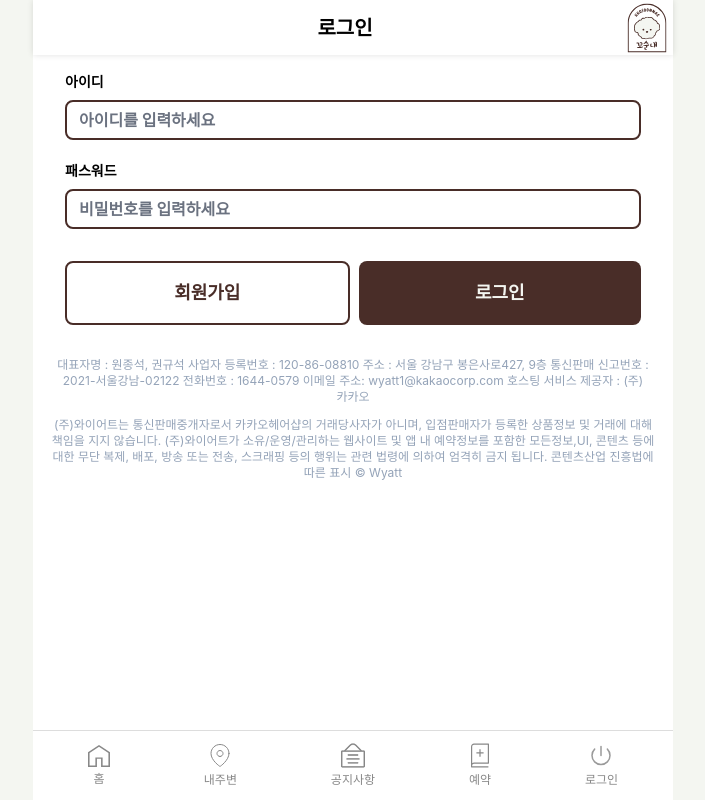
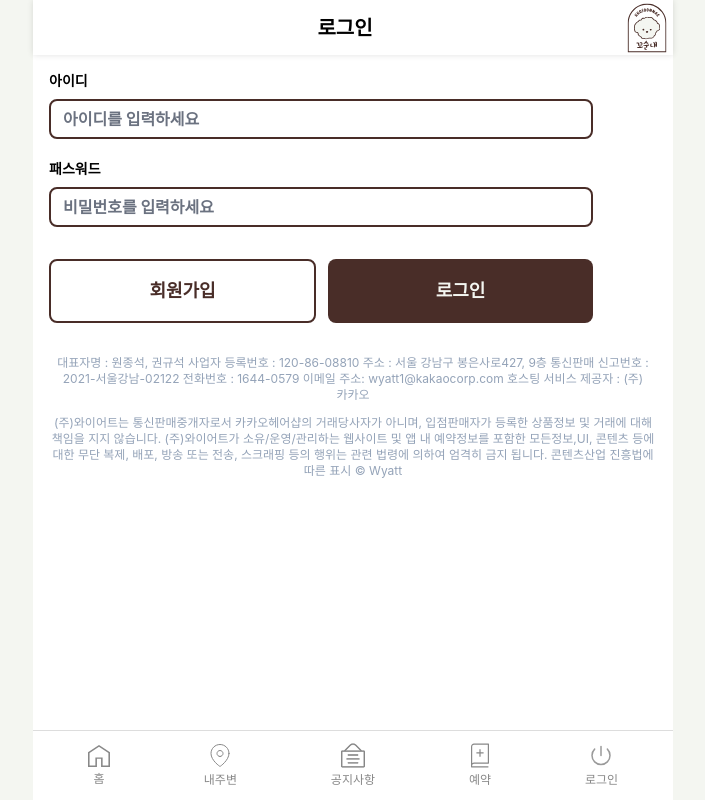
Before and after one commit to super-coding-3/kkosoonnae, a React (Create React App) app: page /login in a window 1280 px wide. Shown: the whole page, without its empty margins (287-992 px from the left). Built offline with nearby package versions, Linux system fonts and the light colour scheme; no server answers; the HTML template or start-up script is replaced by a standard one.

Commit message:
[fix]TailwindCss 로 수정

```diff
--- a/src/components/login/LoginPage.tsx
+++ b/src/components/login/LoginPage.tsx
@@ -2,7 +2,6 @@ import { Formik, Form, Field, ErrorMessage } from "formik";
 import { useNavigate } from "react-router-dom";
 import { LoginSchema } from "../../schema/formSchema";
 import React, { useState } from "react";
-import styled from "styled-components";
 import HttpClient from "../../utils/api/customAxios";
 import ToastMessage from "../common/ToastMessage";
 
@@ -11,7 +10,7 @@ const LoginPage: React.FC = () => {
   const [toastMessage, setToastMessage] = useState<string | null>(null);
 
   return (
-    <LogMainDiv className="px-4">
+    <div className="flex flex-col justify-center max-w-xl min-w-[320px] w-full h-full px-4 font-bold text-sm">
       {toastMessage && <ToastMessage message={toastMessage} />}
       <Formik
         initialValues={{
@@ -31,7 +30,7 @@ const LoginPage: React.FC = () => {
               localStorage.setItem("token", token);
               setTimeout(() => {
                 navigate("/");
-              }, 1000); // 1"초 후에 페이지 이동
+              }, 1000); // 1초 후에 페이지 이동
             })
             .catch((error) => {
               setToastMessage("로그인이 실패하였습니다");
@@ -42,36 +41,36 @@ const LoginPage: React.FC = () => {
         validationSchema={LoginSchema}
       >
         {({ isSubmitting }) => (
-          <Form className="mx-auto max-w-xl min-w-[320px] w-full mt-4 mb-4">
-            <ForminputDiv>
+          <Form className="mx-auto w-full mt-4 mb-4">
+            <div className="flex flex-col mb-4">
               <label htmlFor="loginId">아이디</label>
               <Field
                 type="text"
                 name="loginId"
                 placeholder="아이디를 입력하세요"
-                className="rounded-lg mt-2 mb-1 w-full border-solid border-2 h-10 mr-1 border-MAIN_COLOR"
+                className="rounded-lg mt-2 mb-1 w-full border-solid border-2 h-10 border-MAIN_COLOR"
               />
               <ErrorMessage
                 name="loginId"
                 component="div"
                 className="text-xs ml-2 text-red-600 mt-1 mb-2"
               />
-            </ForminputDiv>
-            <ForminputDiv>
+            </div>
+            <div className="flex flex-col mb-4">
               <label htmlFor="password">패스워드</label>
               <Field
                 type="password"
                 name="password"
                 placeholder="비밀번호를 입력하세요"
-                className="rounded-lg mt-2 mb-1 w-full border-solid border-2 h-10 mr-1 border-MAIN_COLOR"
+                className="rounded-lg mt-2 mb-1 w-full border-solid border-2 h-10 border-MAIN_COLOR"
               />
               <ErrorMessage
                 name="password"
                 component="div"
                 className="text-xs ml-2 text-red-600 mt-1 mb-2"
               />
-            </ForminputDiv>
-            <ButtonDiv>
+            </div>
+            <div className="flex flex-row justify-between gap-1">
               <button
                 type="button"
                 onClick={() => {
@@ -88,37 +87,12 @@ const LoginPage: React.FC = () => {
               >
                 로그인
               </button>
-            </ButtonDiv>
+            </div>
           </Form>
         )}
       </Formik>
-    </LogMainDiv>
+    </div>
   );
 };
 
 export default LoginPage;
-
-const LogMainDiv = styled.div`
-  display: flex;
-  flex-direction: column;
-  justify-content: center;
-  max-width: 640px;
-  min-width: 375px;
-  width: 100%;
-  height: 100%;
-  font-size: 14px;
-  font-weight: bold;
-`;
-
-const ForminputDiv = styled.div`
-  display: flex;
-  flex-direction: column;
-  margin-bottom: 16px;
-`;
-
-const ButtonDiv = styled.div`
-  display: flex;
-  flex-direction: row;
-  justify-content: space-between;
-  gap: 1px;
-`;
```
